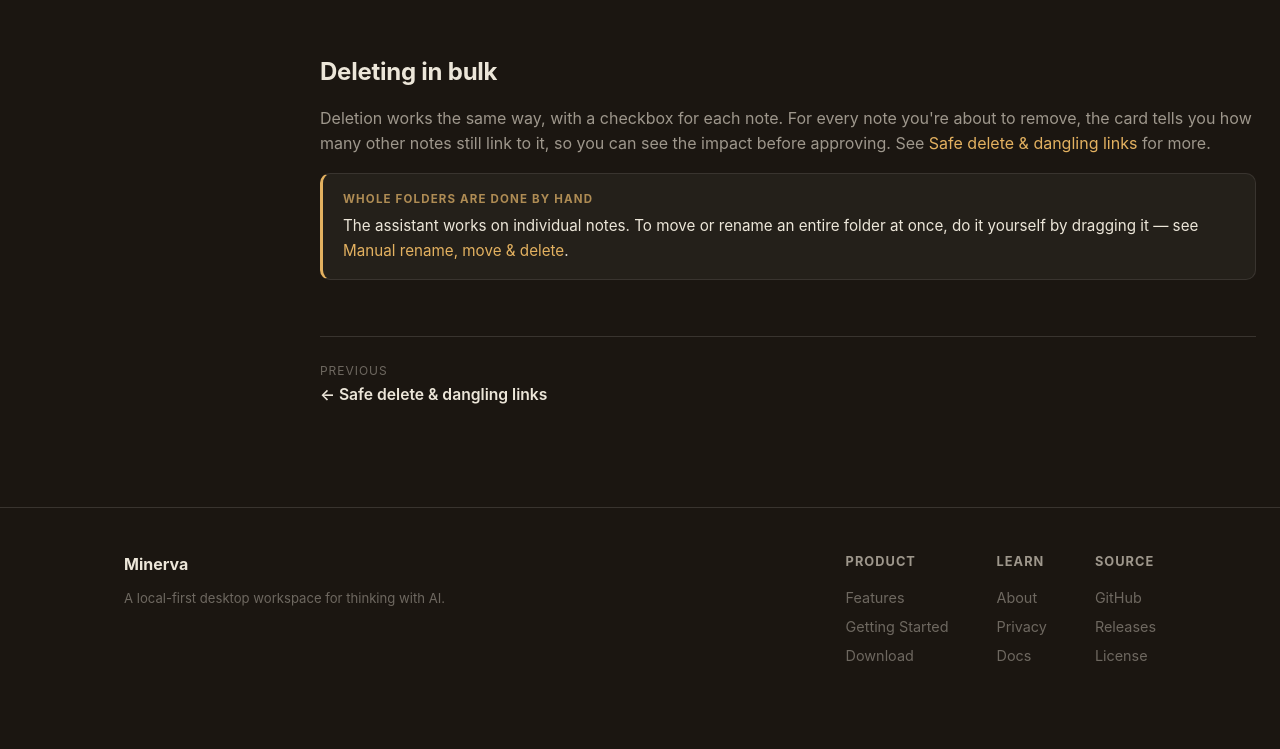
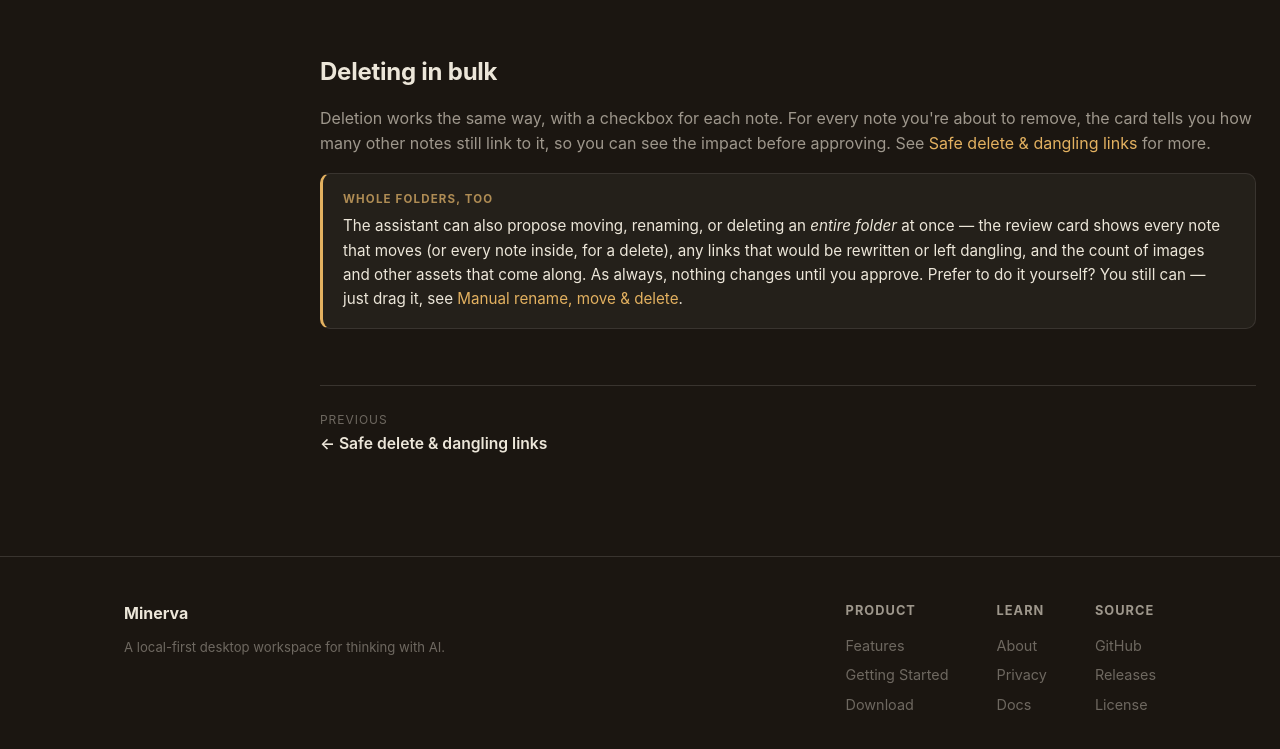
Before and after one commit to dgriffith/minerva, a plain HTML site: page docs/refactoring-ai-assisted.html in a window 1280 px wide. Shown: the part 935-1684 px from the top of the page. Drawn offline with Linux system fonts and the light colour scheme.

Commit message:
Deploy website from 695c5b1

```diff
--- a/docs/refactoring-ai-assisted.html
+++ b/docs/refactoring-ai-assisted.html
@@ -97,8 +97,8 @@
     <p>Deletion works the same way, with a checkbox for each note. For every note you're about to remove, the card tells you how many other notes still link to it, so you can see the impact before approving. See <a href="refactoring-safe-delete.html">Safe delete &amp; dangling links</a> for more.</p>
 
     <div class="box">
-      <span class="label">Whole folders are done by hand</span>
-      <p>The assistant works on individual notes. To move or rename an entire folder at once, do it yourself by dragging it — see <a href="refactoring-manual.html">Manual rename, move &amp; delete</a>.</p>
+      <span class="label">Whole folders, too</span>
+      <p>The assistant can also propose moving, renaming, or deleting an <em>entire folder</em> at once — the review card shows every note that moves (or every note inside, for a delete), any links that would be rewritten or left dangling, and the count of images and other assets that come along. As always, nothing changes until you approve. Prefer to do it yourself? You still can — just drag it, see <a href="refactoring-manual.html">Manual rename, move &amp; delete</a>.</p>
     </div>
 
     <div class="pager">
```
